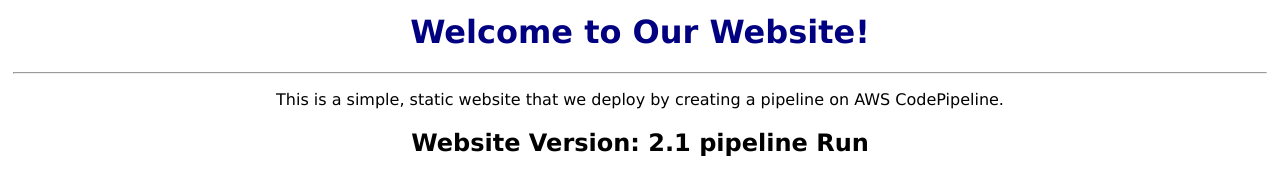
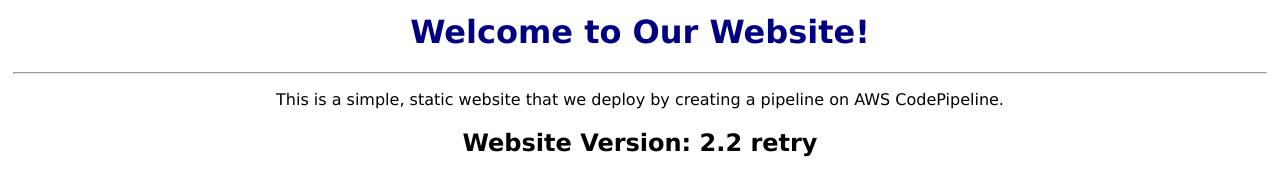
Before and after one commit to gcchoi/user018WebsiteRepo, a plain HTML site: page index.html in a window 1280 px wide. Drawn offline with Linux system fonts and the light colour scheme.

Commit message:
4.0 update

```diff
--- a/index.html
+++ b/index.html
@@ -6,6 +6,6 @@
         <h1 style="color:navy">Welcome to Our Website!</h1>
         <hr>
         <p>This is a simple, static website that we deploy by creating a pipeline on AWS CodePipeline.</p>
-        <h2>Website Version: 2.1 pipeline Run</h2>
+        <h2>Website Version: 2.2 retry</h2>
     </body>
 </html>
```
